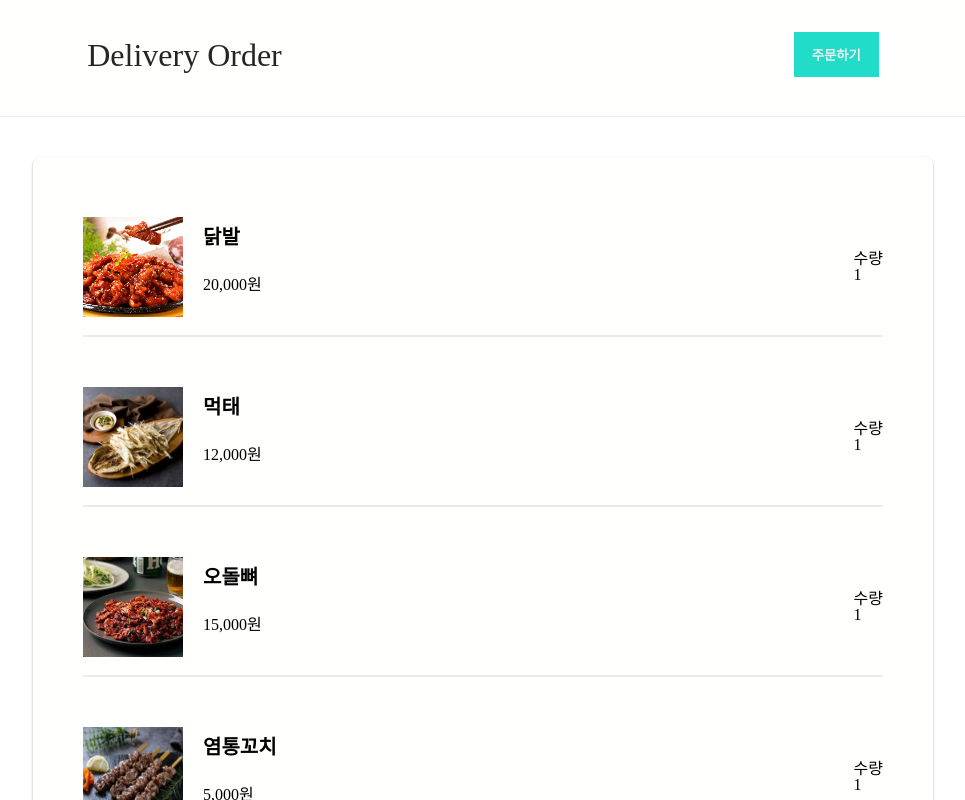
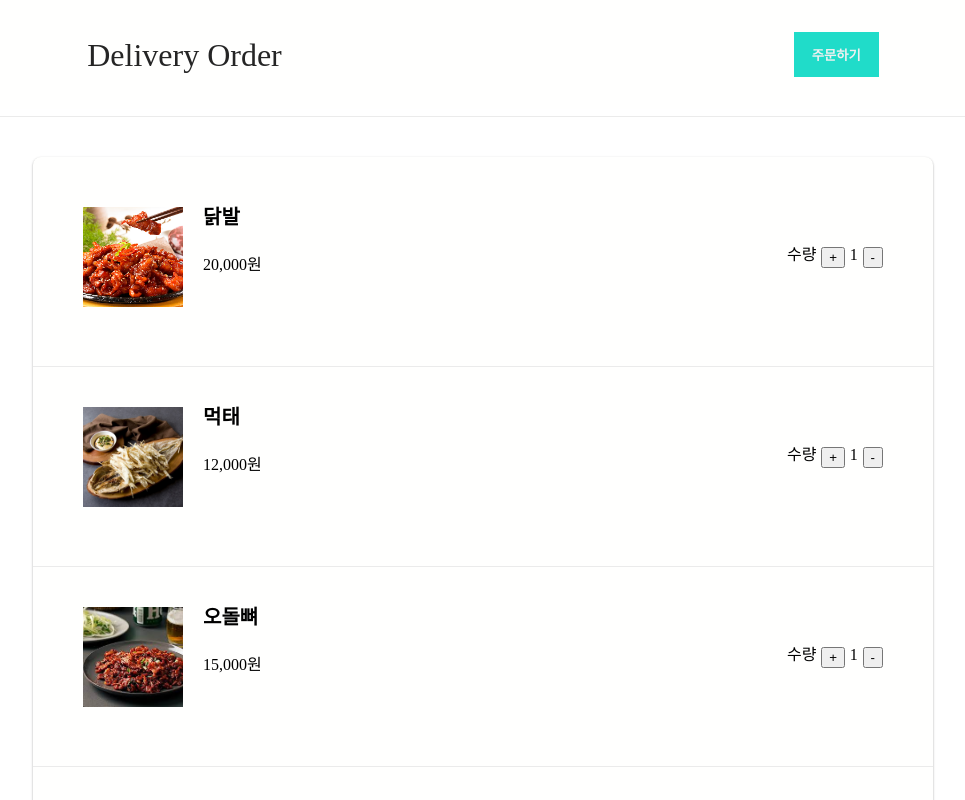
Before and after one commit to seon-mikim/-deliveryorder, a React (Create React App) app: page / in a window 1280 px wide. Shown: the top 800 px of the page, without its empty margins (157-1122 px from the left). Built offline with nearby package versions, Linux system fonts and the light colour scheme.

Commit message:
design: Card 컴포넌트 디자인
- magin제거 및 변경
- padding 설정 변경

```diff
--- a/src/components/UI/Card/Card.jsx
+++ b/src/components/UI/Card/Card.jsx
@@ -1,6 +1,13 @@
 import React from 'react';
 import classes from './Card.module.css';
+import Button from '../Button/Button';
 const Card = ({ menu }) => {
+	const handleClick = (event) => {
+		const { innerText } = event.target
+		console.log(innerText)
+		if(innerText === '+') return console.log('더하기버튼')
+		if(innerText === '-') return console.log('빼기버튼')
+	}
 	const koreaNumberFormat = new Intl.NumberFormat().format(menu.price);
   return (
     <li className={classes['menu-item']}>
@@ -15,9 +22,11 @@ const Card = ({ menu }) => {
           </div>
         </div>
       </div>
-      <div>
-        <span>수량</span>
+			<div className={classes['menu-item__amount'] }>
+				<div>수량</div>
+				<Button name='+' onClick={handleClick}/>
         <div>{menu.amount}</div>
+				<Button name ='-' onClick={handleClick}/>
       </div>
     </li>
   );
--- a/src/components/UI/Card/Card.module.css
+++ b/src/components/UI/Card/Card.module.css
@@ -4,8 +4,7 @@
   align-items: center;
   justify-content: space-between;
   position: relative;
-  margin: 50px;
-  padding: 10px 0;
+  padding: 50px;
 
   &::after {
     content: '';
@@ -13,7 +12,7 @@
     left: 0;
     bottom: -10px;
     width: 100%;
-    border-bottom: 2px solid #c0c0c051;
+    border-bottom: 1px solid #c0c0c051;
   }
   .menu-item__left-info {
     display: flex;
@@ -32,7 +31,7 @@
       .menu-item__name {
         font-size: 20px;
         font-weight: 600;
-        margin: 10px 0 30px 0;
+        margin: 0 0 30px 0;
       }
       .menu-item__price {
         font-weight: 400;
@@ -40,4 +39,9 @@
       }
     }
   }
+  .menu-item__amount {
+    display: flex;
+		width: 6rem;
+		justify-content: space-between;
+  }
 }
```
